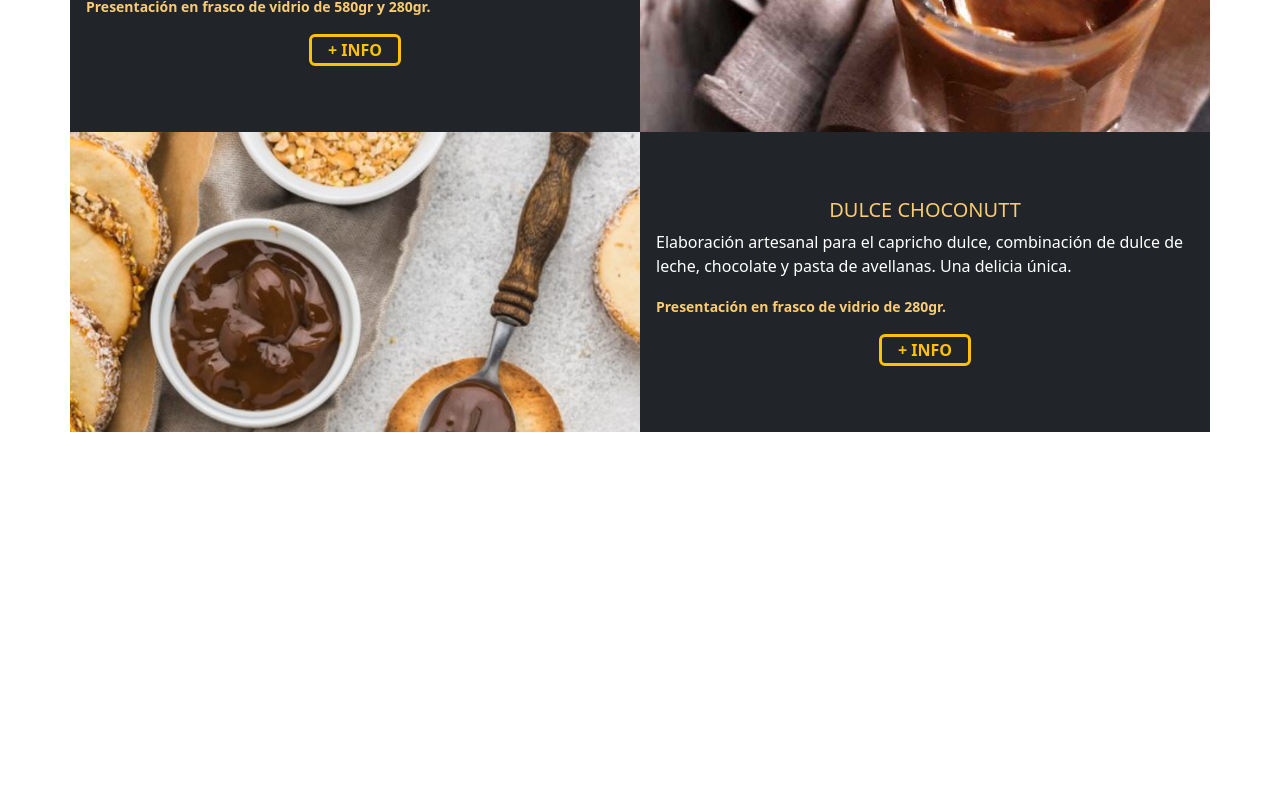
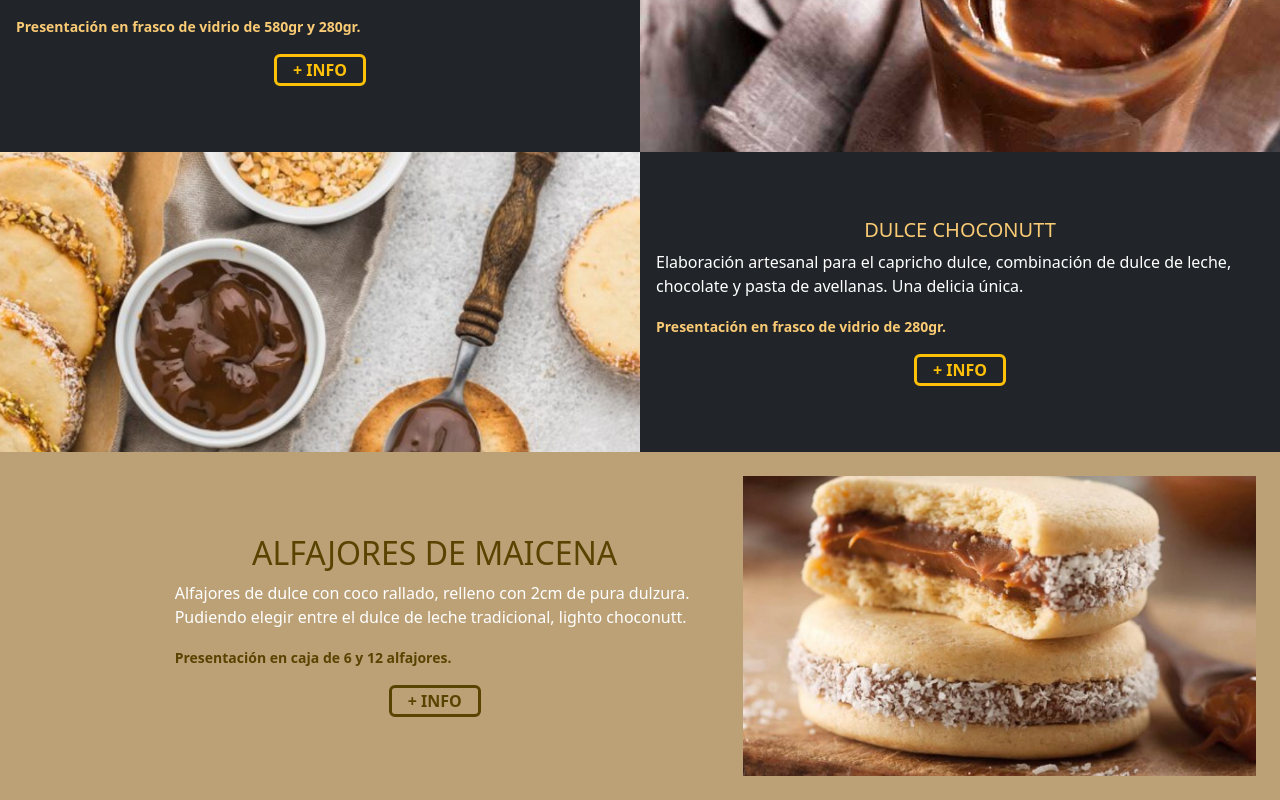
Before and after one commit to Sebastoss/Humaya-React, a React (Create React App) app: page / in a window 1280 px wide. Shown: the part 992-1792 px from the top of the page. Before the commit the page ends 1424 px from the top, so only its background shows below. Built offline with nearby package versions, Linux system fonts and the light colour scheme.

Commit message:
Agregado producto destacado y mejoras del CSS

```diff
--- a/src/App.js
+++ b/src/App.js
@@ -7,20 +7,21 @@ import Productos from "./componentes/Productos";
 function App() {
 
   const prods = [
-      {id:1, title: "Dulce de leche tradicional", text: "Elaboración artesanal de principio a fin, con un sabor intenso, receta tradicional.", text2: "Presentación en frasco de vidrio de 580gr.", image: "img/Producto1.png"},
-      {id:2, title: "Dulce de leche sin azúcar", text: "Elaboración artesanal para cuidar tu silueta sin renunciar a nada, endulzado naturalmente con stevia.", text2: "Presentación en frasco de vidrio de 580gr y 280gr.", image: "img/Dulce-de-leche-2.jpg"},
-      {id:3, title: "Dulce Choconutt", text: "Elaboración artesanal para el capricho dulce, combinación de dulce de leche, chocolate y pasta de avellanas. Una delicia única.", text2: "Presentación en frasco de vidrio de 280gr.", image: "img/Producto3.png"}
+      {id:1, title: "Dulce de leche tradicional", text: "Elaboración artesanal de principio a fin, con un sabor intenso, receta tradicional.", text2: "Presentación en frasco de vidrio de 580gr.", image: "img/Producto1.png", destacado: false},
+      {id:2, title: "Dulce de leche sin azúcar", text: "Elaboración artesanal para cuidar tu silueta sin renunciar a nada, endulzado naturalmente con stevia.", text2: "Presentación en frasco de vidrio de 580gr y 280gr.", image: "img/Dulce-de-leche-2.jpg", destacado: false},
+      {id:3, title: "Dulce Choconutt", text: "Elaboración artesanal para el capricho dulce, combinación de dulce de leche, chocolate y pasta de avellanas. Una delicia única.", text2: "Presentación en frasco de vidrio de 280gr.", image: "img/Producto3.png", destacado: false},
+      {id:4, title: "Alfajores de Maicena", text: "Alfajores de dulce con coco rallado, relleno con 2cm de pura dulzura. Pudiendo elegir entre el dulce de leche tradicional, lighto choconutt.", text2: "Presentación en caja de 6 y 12 alfajores.", image: "img/alfajores-maicena.jpg", destacado: true}
     ]
 
   return (
-    <div className="container-md p-0">
+    <div className="container-fluid p-0">
       <Header />
       <div id="productos" className="productos-encabezado">
             <h1 className='p-4 m-0 text-center text-uppercase h3'>Productos</h1>
         </div>
         {prods.map(producto => (
 
-              <Productos key={producto.id} pos={producto.id % 2 !== 0 ? "1": "2"} title={producto.title} text={producto.text} text2={producto.text2} image={producto.image} />
+              <Productos key={producto.id} pos={producto.id % 2 !== 0 && producto.destacado === false ? "1": "2"} title={producto.title} text={producto.text} text2={producto.text2} image={producto.image} destacado={producto.destacado} />
 
         ))}
 
--- a/src/componentes/Header.js
+++ b/src/componentes/Header.js
@@ -22,10 +22,10 @@ const Header = () => {
             </div>
         </nav>
 
-        <div className='d-flex flex-column col-12 col-sm-6  text-white align-self-end mt-5 pt-5 pb-5 pe-2 ps-2'>
+        <div className='d-flex flex-column col-12 col-sm-6  text-white align-self-end mt-5 p-5'>
             <h1 className='text-uppercase'>Dulces del alma</h1>
             <p>Los productos HUMAYA son elaborados desde hace más de 50 años fiel a las tradiciones familiares y sabores caseros, acompañándote en los momentos más importantes de la vida.</p>
-            <button type="button" className='text-uppercase col-6 align-self-center btn btn-dark'>Conocenos</button>
+            <button type="button" className='text-uppercase fw-bold col-9 col-md-6 p-3 align-self-center btn bg-dark bg-opacity-75 text-white rounded-pill btn-conocenos'>Conocenos</button>
         </div>
 
     </div>
--- a/src/componentes/Productos.js
+++ b/src/componentes/Productos.js
@@ -3,12 +3,27 @@ import '../styles/Productos.css';
 const Productos = (props) => {
   return (
     <div>
+        { props.destacado === true ?
+        <div className="card producto-destacado p-4">
+            <div className="row g-0 d-flex flex-row-reverse">
+                <div className="col-md-5 image-prods" style={{backgroundImage: `url(${props.image})`}}>
 
-        {props.pos === "1" ?
+                </div>
+                <div className="col-md-6 d-flex ">
+                    <div className="card-body d-flex flex-column justify-content-center p-5">
+                        <h5 className="card-title text-uppercase text-center h2">{props.title}</h5>
+                        <p className="card-text">{props.text}</p>
+                        <p className="card-text"><small className="text-muted">{props.text2}</small></p>
+                        <button type="button" className='border border-3 text-uppercase fw-bolder px-3 mx-auto d-block rounded btn-info-prods-destacado'>+ Info</button>
+                    </div>
+                </div>
+            </div>
+    </div>
+    : props.pos === "1" ?
         <div className="card bg-dark">
             <div className="row g-0">
                 <div className="col-md-6 image-prods" style={{backgroundImage: `url(${props.image})`}}>
-                    {/* <img src={props.image} className='image-prods' alt="" /> */}
+
                 </div>
                 <div className="col-md-6 d-flex">
                     <div className="card-body d-flex flex-column justify-content-center">
@@ -24,7 +39,7 @@ const Productos = (props) => {
             <div className="card bg-dark">
             <div className="row g-0 d-flex flex-row-reverse">
                 <div className="col-md-6 image-prods" style={{backgroundImage: `url(${props.image})`}}>
-                    {/* <img src={props.image} className='image-prods' alt="" /> */}
+
                 </div>
                 <div className="col-md-6 d-flex">
                     <div className="card-body d-flex flex-column justify-content-center">
--- a/src/styles/Header.css
+++ b/src/styles/Header.css
@@ -9,6 +9,11 @@
 
 .navbar-toggler {
     background-color: white !important;
+}
+
+.btn-conocenos:hover {
+    background-color: rgb(0, 0, 0) !important;
+
 }
 
 
--- a/src/styles/Productos.css
+++ b/src/styles/Productos.css
@@ -36,3 +36,23 @@
     background-color: #FFC107 !important;
     color: #886600 !important;
 }
+
+.producto-destacado {
+    background-color: #BCA177;
+}
+
+.producto-destacado :nth-child(1){
+    color: #594300 !important;
+}
+
+.btn-info-prods-destacado {
+    background-color: #BCA177 !important;
+    color: #594300 !important;
+    border-color: #594300 !important;
+}
+
+.btn-info-prods-destacado:hover {
+    background-color: #594300 !important;
+    color: #BCA177 !important;
+    border-color: #594300 !important;
+}
```
